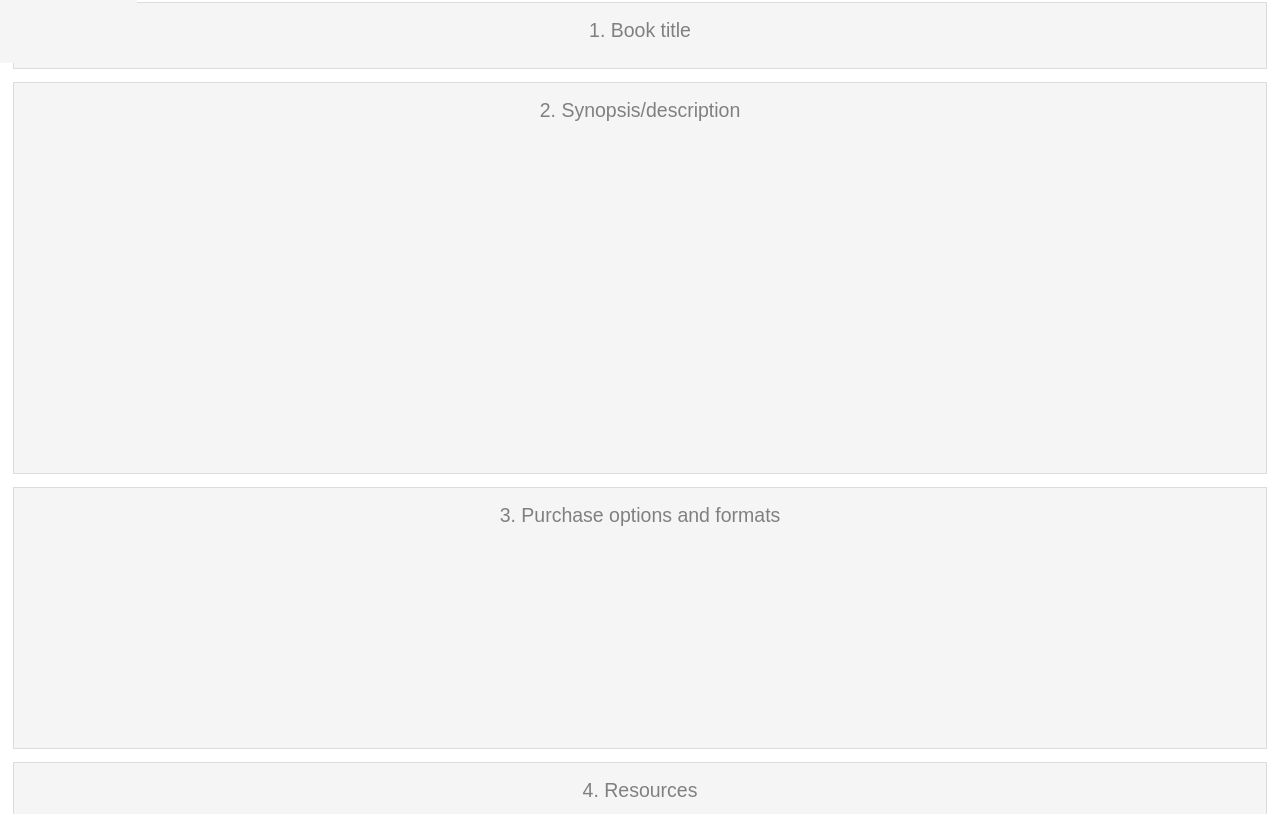
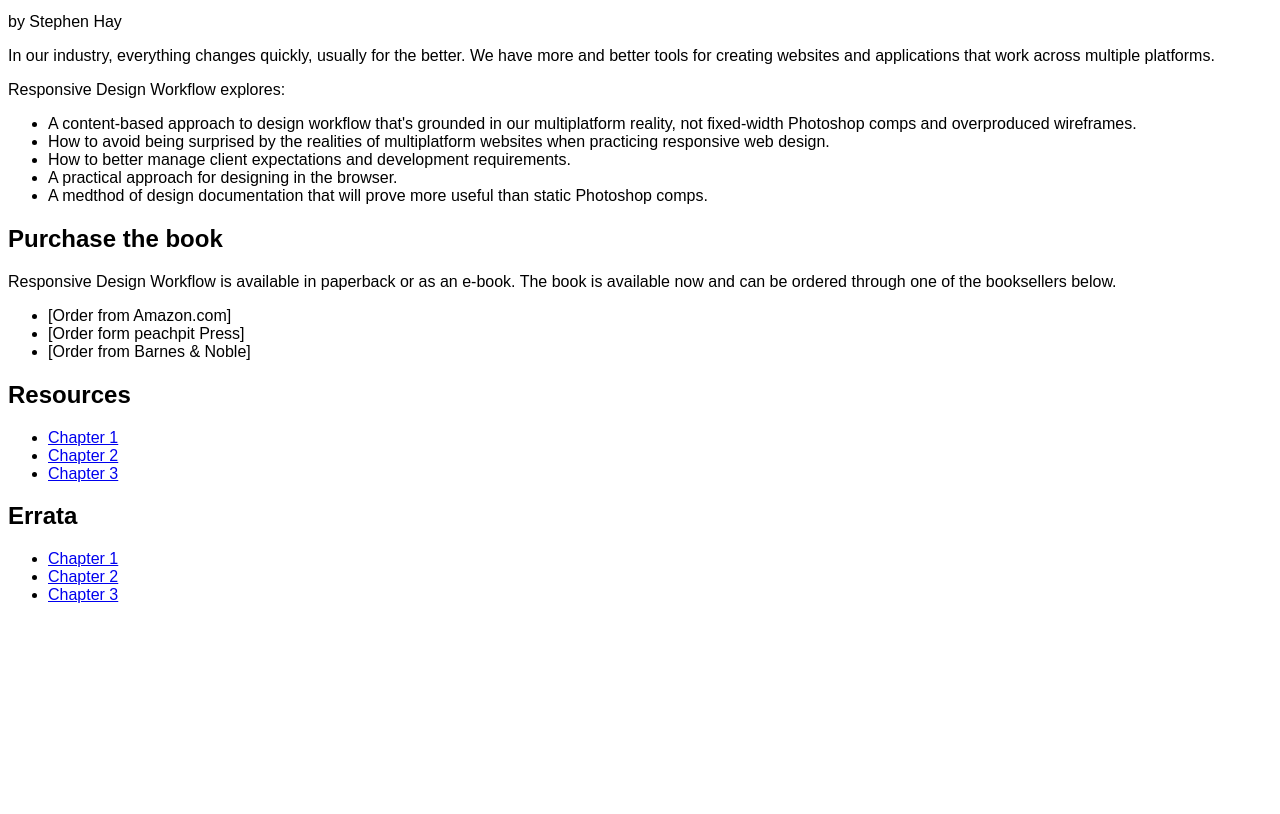
Before and after one commit to xmzb1218/ResponsiveWebDesighn, a plain HTML site: page index.html in a window 1280 px wide. Shown: the part 67-881 px from the top of the page. After the commit the page ends 800 px from the top, so only its background shows below. Drawn offline with Linux system fonts and the light colour scheme.

Commit message:
update framework

```diff
--- a/index.html
+++ b/index.html
@@ -4,35 +4,41 @@
 	<meta charset="utf-8">
 	<meta name="viewport"
 		content="width=device-width, initial-scale=1.0">
-
 	<title>Responsive Design Workflow</title>
 	<link rel="stylesheet" href="styles/base.css"
 		media="screen">
-	<link rel="stylesheet" href="styles/medium.css"
-		media="only screen and (min-width: 600px)">
 
 </head>
-<body class="wireframe">
-	<div id="page">
-		<a href="#nav" class="menu">Menu</a>
-		<section id="book-title">
-			<h1>1. Book title</h1>
-		</section>
-		<section id="synopsis">
-			<h1>2. Synopsis/description</h1>
-		</section>
-		<section id="purchase">
-			<h1>3. Purchase options and formats</h1>
-		</section>
-		<section id="resources">
-			<h1>4. Resources</h1>
-		</section>
-		<section id="errata">
-			<h1>5. Errata</h1>
-		</section>
-	</div>
-	<nav>
-		<h1 id="nav">Navigation links</h1>
-	</nav>
+<body>
+	<h1 id="responsive-design-workflow">Responsive Design Workflow</h1>
+<p>by Stephen Hay</p>
+<p>In our industry, everything changes quickly, usually for the better. We have more and better tools for creating websites and applications that work across multiple platforms.</p>
+<p>Responsive Design Workflow explores:</p>
+<ul>
+<li>A content-based approach to design workflow that's grounded in our multiplatform reality, not fixed-width Photoshop comps and overproduced wireframes.</li>
+<li>How to avoid being surprised by the realities of multiplatform websites when practicing responsive web design.</li>
+<li>How to better manage client expectations and development requirements.</li>
+<li>A practical approach for designing in the browser.</li>
+<li>A medthod of design documentation that will prove more useful than static Photoshop comps.</li>
+</ul>
+<h2 id="purchase-the-book">Purchase the book</h2>
+<p>Responsive Design Workflow is available in paperback or as an e-book. The book is available now and can be ordered through one of the booksellers below.</p>
+<ul>
+<li>[Order from Amazon.com]</li>
+<li>[Order form peachpit Press]</li>
+<li>[Order from Barnes &amp; Noble]</li>
+</ul>
+<h2 id="resources">Resources</h2>
+<ul>
+<li><a href="http://www.example.com/resources/chapter1">Chapter 1</a></li>
+<li><a href="http://www.example.com/resources/chapter2">Chapter 2</a></li>
+<li><a href="http://www.example.com/resources/chapter3">Chapter 3</a></li>
+</ul>
+<h2 id="errata">Errata</h2>
+<ul>
+<li><a href="http://www.example.com/errata/chapter1">Chapter 1</a></li>
+<li><a href="http://www.example.com/errata/chapter2">Chapter 2</a></li>
+<li><a href="http://www.example.com/errata/chapter3">Chapter 3</a></li>
+</ul>
 </body>
 </html>
```
Also changed, not shown: md_txt/index.html (deleted, +0 -30 lines), 1 other file.
